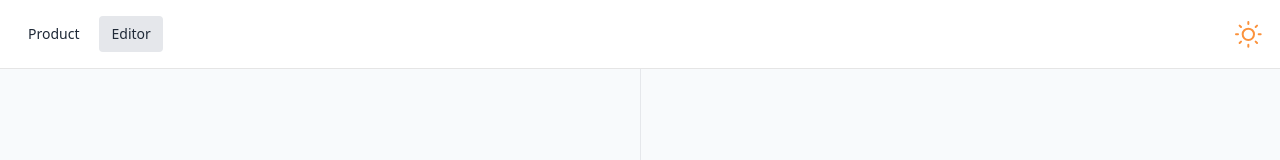
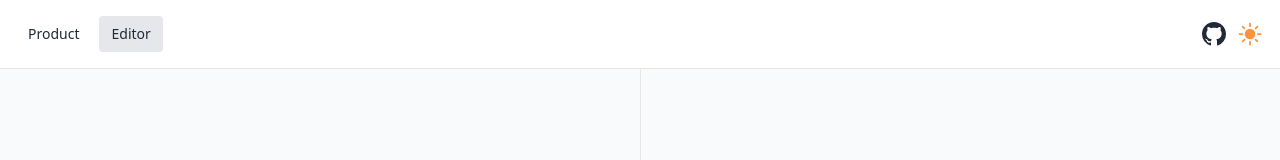
Before and after one commit to kiko-g/product-block, a Next.js app: page /editor in a window 1280 px wide. Shown: the top 160 px of the page. Built offline with nearby package versions, Linux system fonts and the light colour scheme.

Commit message:
add: go to product page arrow

```diff
--- a/components/layout.tsx
+++ b/components/layout.tsx
@@ -14,6 +14,67 @@ const navigation = [
     href: "/editor",
   },
 ];
+
+export function Layout({ children, title }: { children: React.ReactNode; title: string }) {
+  return (
+    <>
+      <Head>
+        <title>Product Block | {title}</title>
+      </Head>
+
+      <main className="relative flex min-h-screen w-screen flex-col items-center justify-between bg-slate-50 text-gray-800 dark:bg-[#181e2a] dark:text-white">
+        <Header />
+        <div className="flex w-full flex-1 items-center">{children}</div>
+      </main>
+    </>
+  );
+}
+
+function Header() {
+  const router = useRouter();
+  const { pathname } = router;
+
+  return (
+    <div className="flex w-full items-center justify-between gap-x-3 border-b border-black/10 bg-white px-4 py-4 dark:border-white/10 dark:bg-[#131720]">
+      <div className="flex flex-1 items-center gap-x-2">
+        {navigation.map((item) => (
+          <Link
+            key={item.name}
+            href={item.href}
+            className={clsx(
+              "rounded px-3 py-2 text-sm",
+              "hover:bg-gray-200 dark:hover:bg-gray-800",
+              "transition-colors duration-200 ease-in-out",
+              pathname === item.href ? "bg-gray-200 dark:bg-gray-800" : "bg-transparent",
+            )}
+          >
+            {item.name}
+          </Link>
+        ))}
+      </div>
+
+      <div className="flex items-center gap-x-2.5">
+        <GitHubLink />
+        <DarkModeSwitch />
+      </div>
+    </div>
+  );
+}
+
+function GitHubLink() {
+  return (
+    <Link href="https://github.com/kiko-g/product-block">
+      <svg
+        xmlns="http://www.w3.org/2000/svg"
+        fill="currentColor"
+        viewBox="0 0 16 16"
+        className="h-6 w-6 transition hover:opacity-80"
+      >
+        <path d="M8 0c4.42 0 8 3.58 8 8a8.013 8.013 0 0 1-5.45 7.59c-.4.08-.55-.17-.55-.38 0-.27.01-1.13.01-2.2 0-.75-.25-1.23-.54-1.48 1.78-.2 3.65-.88 3.65-3.95 0-.88-.31-1.59-.82-2.15.08-.2.36-1.02-.08-2.12 0 0-.67-.22-2.2.82-.64-.18-1.32-.27-2-.27-.68 0-1.36.09-2 .27-1.53-1.03-2.2-.82-2.2-.82-.44 1.1-.16 1.92-.08 2.12-.51.56-.82 1.28-.82 2.15 0 3.06 1.86 3.75 3.64 3.95-.23.2-.44.55-.51 1.07-.46.21-1.61.55-2.33-.66-.15-.24-.6-.83-1.23-.82-.67.01-.27.38.01.53.34.19.73.9.82 1.13.16.45.68 1.31 2.69.94 0 .67.01 1.3.01 1.49 0 .21-.15.45-.55.38A7.995 7.995 0 0 1 0 8c0-4.42 3.58-8 8-8Z" />
+      </svg>
+    </Link>
+  );
+}
 
 function DarkModeSwitch() {
   function disableTransitionsTemporarily() {
@@ -42,96 +103,28 @@ function DarkModeSwitch() {
       <button type="button" onClick={toggleMode} aria-label="Toggle dark mode" className="group">
         {/* Sun */}
         <svg
+          xmlns="http://www.w3.org/2000/svg"
           viewBox="0 0 24 24"
-          strokeWidth="1.5"
-          strokeLinecap="round"
-          strokeLinejoin="round"
-          aria-hidden="true"
-          className={clsx(
-            "h-8 w-8 transition dark:hidden",
-            "fill-white",
-            "stroke-orange-400",
-            "[@media(prefers-color-scheme:dark)]:fill-orange-400",
-            "[@media(prefers-color-scheme:dark)]:stroke-orange-400",
-            "group-hover:fill-orange-400",
-            "[@media(prefers-color-scheme:dark)]:group-hover:fill-orange-50",
-            "[@media(prefers-color-scheme:dark)]:group-hover:stroke-orange-400",
-          )}
+          fill="currentColor"
+          className="block h-7 w-7 fill-orange-400 stroke-transparent transition group-hover:opacity-80 dark:hidden"
         >
-          <path d="M8 12.25A4.25 4.25 0 0 1 12.25 8v0a4.25 4.25 0 0 1 4.25 4.25v0a4.25 4.25 0 0 1-4.25 4.25v0A4.25 4.25 0 0 1 8 12.25v0Z"></path>
-          <path
-            d="M12.25 3v1.5M21.5 12.25H20M18.791 18.791l-1.06-1.06M18.791 5.709l-1.06 1.06M12.25 20v1.5M4.5 12.25H3M6.77 6.77 5.709 5.709M6.77 17.73l-1.061 1.061"
-            fill="none"
-          ></path>
+          <path d="M12 2.25a.75.75 0 0 1 .75.75v2.25a.75.75 0 0 1-1.5 0V3a.75.75 0 0 1 .75-.75ZM7.5 12a4.5 4.5 0 1 1 9 0 4.5 4.5 0 0 1-9 0ZM18.894 6.166a.75.75 0 0 0-1.06-1.06l-1.591 1.59a.75.75 0 1 0 1.06 1.061l1.591-1.59ZM21.75 12a.75.75 0 0 1-.75.75h-2.25a.75.75 0 0 1 0-1.5H21a.75.75 0 0 1 .75.75ZM17.834 18.894a.75.75 0 0 0 1.06-1.06l-1.59-1.591a.75.75 0 1 0-1.061 1.06l1.59 1.591ZM12 18a.75.75 0 0 1 .75.75V21a.75.75 0 0 1-1.5 0v-2.25A.75.75 0 0 1 12 18ZM7.758 17.303a.75.75 0 0 0-1.061-1.06l-1.591 1.59a.75.75 0 0 0 1.06 1.061l1.591-1.59ZM6 12a.75.75 0 0 1-.75.75H3a.75.75 0 0 1 0-1.5h2.25A.75.75 0 0 1 6 12ZM6.697 7.757a.75.75 0 0 0 1.06-1.06l-1.59-1.591a.75.75 0 0 0-1.061 1.06l1.59 1.591Z" />
         </svg>
 
         {/* Moon */}
         <svg
+          xmlns="http://www.w3.org/2000/svg"
           viewBox="0 0 24 24"
-          aria-hidden="true"
-          className={clsx(
-            "hidden h-8 w-8 transition dark:block",
-            "stroke-blue-50",
-            "[@media(prefers-color-scheme:dark)]:fill-blue-400",
-            "[@media(prefers-color-scheme:dark)]:stroke-blue-400",
-            "group-hover:fill-blue-400",
-            "[@media(prefers-color-scheme:dark)]:group-hover:fill-blue-50",
-            "[@media(prefers-color-scheme:dark)]:group-hover:stroke-blue-400",
-          )}
+          fill="currentColor"
+          className="hidden h-6 w-6 fill-blue-400 stroke-blue-400 transition group-hover:opacity-80 dark:block"
         >
           <path
-            d="M17.25 16.22a6.937 6.937 0 0 1-9.47-9.47 7.451 7.451 0 1 0 9.47 9.47ZM12.75 7C17 7 17 2.75 17 2.75S17 7 21.25 7C17 7 17 11.25 17 11.25S17 7 12.75 7Z"
-            strokeWidth="1.5"
-            strokeLinecap="round"
-            strokeLinejoin="round"
-          ></path>
+            fillRule="evenodd"
+            d="M9.528 1.718a.75.75 0 0 1 .162.819A8.97 8.97 0 0 0 9 6a9 9 0 0 0 9 9 8.97 8.97 0 0 0 3.463-.69.75.75 0 0 1 .981.98 10.503 10.503 0 0 1-9.694 6.46c-5.799 0-10.5-4.7-10.5-10.5 0-4.368 2.667-8.112 6.46-9.694a.75.75 0 0 1 .818.162Z"
+            clipRule="evenodd"
+          />
         </svg>
       </button>
     </div>
   );
 }
-
-function Header() {
-  const router = useRouter();
-  const { pathname } = router;
-
-  return (
-    <div className="flex w-full items-center justify-between gap-x-3 border-b border-black/10 bg-white px-4 py-4 dark:border-white/10 dark:bg-[#131720]">
-      <div className="flex flex-1 items-center gap-x-2">
-        {navigation.map((item) => (
-          <Link
-            key={item.name}
-            href={item.href}
-            className={clsx(
-              "rounded px-3 py-2 text-sm",
-              "hover:bg-gray-200 dark:hover:bg-gray-800",
-              "transition-colors duration-200 ease-in-out",
-              pathname === item.href ? "bg-gray-200 dark:bg-gray-800" : "bg-transparent",
-            )}
-          >
-            {item.name}
-          </Link>
-        ))}
-      </div>
-
-      <div className="flex items-center gap-x-2">
-        <DarkModeSwitch />
-      </div>
-    </div>
-  );
-}
-
-export function Layout({ children, title }: { children: React.ReactNode; title: string }) {
-  return (
-    <>
-      <Head>
-        <title>Product Block | {title}</title>
-      </Head>
-
-      <main className="relative flex min-h-screen w-screen flex-col items-center justify-between bg-slate-50 text-gray-800 dark:bg-[#181e2a] dark:text-white">
-        <Header />
-        <div className="flex w-full flex-1 items-center">{children}</div>
-      </main>
-    </>
-  );
-}
--- a/components/product.tsx
+++ b/components/product.tsx
@@ -23,6 +23,16 @@ export function Product() {
       <div className="caption group">
         <div className="caption-headline">
           <span className="brand">Brand</span>
+          <svg
+            xmlns="http://www.w3.org/2000/svg"
+            fill="none"
+            viewBox="0 0 24 24"
+            strokeWidth={1.5}
+            stroke="currentColor"
+            className="h-5 w-5 opacity-0 transition-opacity duration-200 group-hover:opacity-100"
+          >
+            <path strokeLinecap="round" strokeLinejoin="round" d="m4.5 19.5 15-15m0 0H8.25m11.25 0v11.25" />
+          </svg>
         </div>
 
         <h3 className="name">Product A</h3>
```
